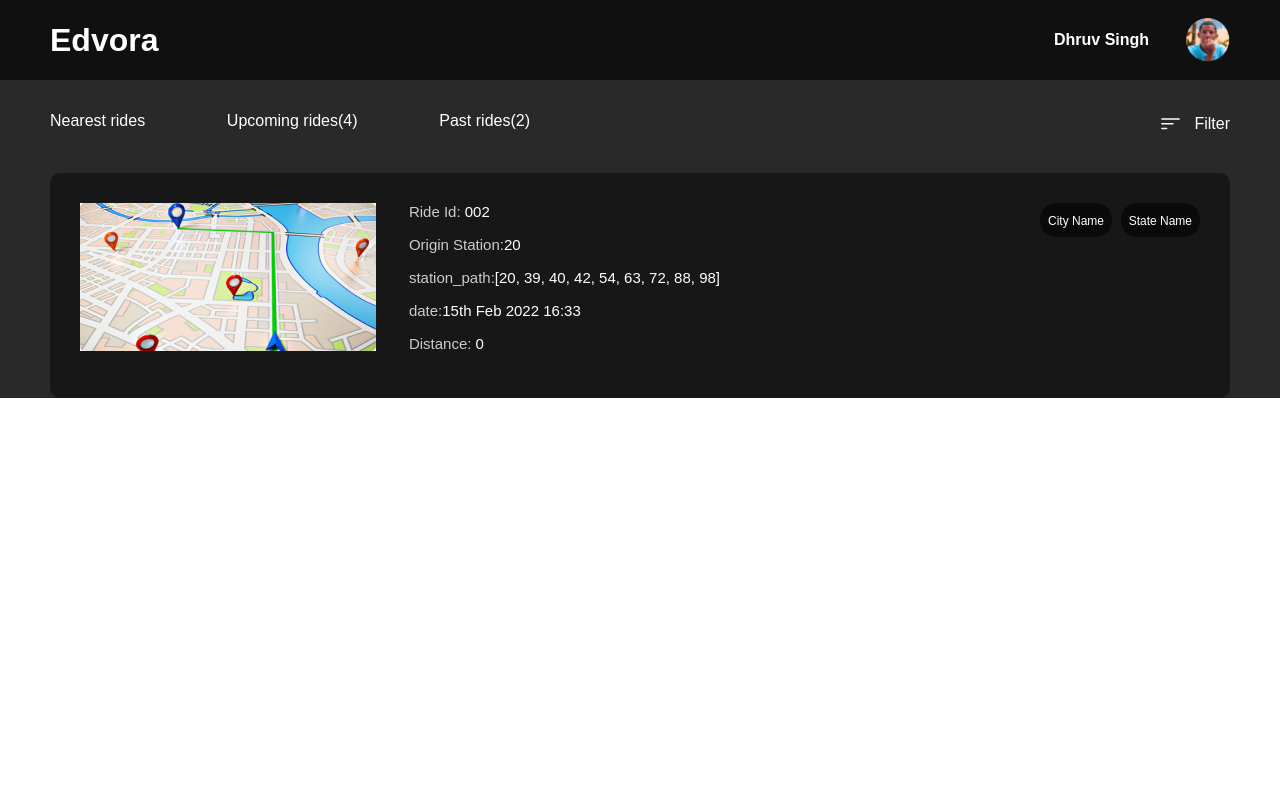
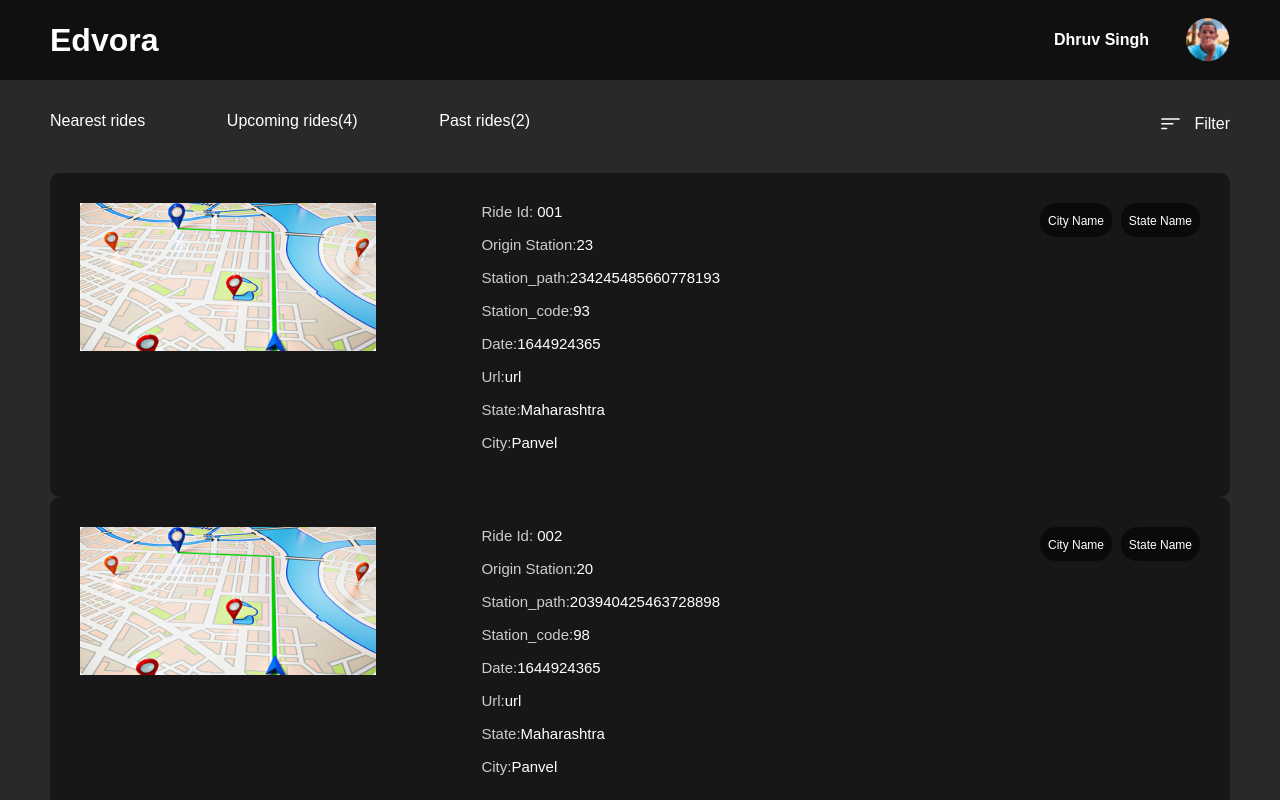
Before and after one commit to 5iveemmy/Rides, a Next.js app: page / in a window 1280 px wide. Shown: the top 800 px of the page. Built offline with nearby package versions, Linux system fonts and the light colour scheme.

Commit message:
map oject over details

```diff
--- /dev/null
+++ b/components/Map.js
@@ -0,0 +1,129 @@
+import Image from "next/image";
+import styled from "styled-components";
+
+//Styled
+
+const MapContainer = styled.div`
+  background: #171717;
+  border-radius: 10px;
+`;
+
+const MapWrap = styled.div`
+  padding: 30px;
+  display: flex;
+  justify-content: space-between;
+`;
+
+const ForImage = styled.div``;
+
+const OnLeft = styled.div`
+  display: flex;
+  justify-content: space-between;
+  width: 40rem;
+`;
+
+const OnRight = styled.div`
+  display: flex;
+  justify-content: space-between;
+  width: 10rem;
+`;
+
+const ForSpan = styled.div`
+  background-color: rgba(0, 0, 0, 0.56);
+  padding: 8px;
+  height: fit-content;
+  border-radius: 16px;
+  cursor: pointer;
+
+  &:hover {
+    background-color: rgba(0, 0, 0, 0.2);
+    transition: ease-in-out 0.5s;
+  }
+`;
+
+const Details = styled.p`
+  font-size: 15px;
+  padding-bottom: 1rem;
+`;
+
+const DitSpan = styled.span`
+  color: #d0cbcb;
+`;
+
+const Span = styled.span`
+  font-size: 12px;
+`;
+
+const Location = styled.div``;
+
+const Map = ({
+  id,
+  origin_station_code,
+  station_path,
+  destination_station_code,
+  date,
+  map_url,
+  state,
+  city,
+}) => {
+  return (
+    <MapContainer>
+      <MapWrap>
+        <OnLeft>
+          <ForImage>
+            <Image
+              src="/map.jpg"
+              width={296}
+              height={148}
+              alt="Map"
+              objectFit="fill"
+            />
+          </ForImage>
+          <Location>
+            <Details>
+              <DitSpan>Ride Id:</DitSpan> {id}
+            </Details>
+            <Details>
+              <DitSpan>Origin Station:</DitSpan>
+              {origin_station_code}
+            </Details>
+            <Details>
+              <DitSpan>Station_path:</DitSpan>
+              {station_path}
+            </Details>
+            <Details>
+              <DitSpan>Station_code:</DitSpan>
+              {destination_station_code}
+            </Details>
+            <Details>
+              <DitSpan>Date:</DitSpan>
+              {date}
+            </Details>
+            <Details>
+              <DitSpan>Url:</DitSpan>
+              {map_url}
+            </Details>
+            <Details>
+              <DitSpan>State:</DitSpan>
+              {state}
+            </Details>
+            <Details>
+              <DitSpan>City:</DitSpan>
+              {city}
+            </Details>
+          </Location>
+        </OnLeft>
+        <OnRight>
+          <ForSpan>
+            <Span>City Name</Span>
+          </ForSpan>
+          <ForSpan>
+            <Span>State Name</Span>
+          </ForSpan>
+        </OnRight>
+      </MapWrap>
+    </MapContainer>
+  );
+};
+
+export default Map;
--- a/components/Section.js
+++ b/components/Section.js
@@ -1,7 +1,7 @@
 import styled from "styled-components";
 import { Container } from "../style/global";
 import { BsFilterLeft } from "react-icons/bs";
-import Image from "next/image";
+import Map from "./Map";
 
 const SectWrap = styled.div`
   background: #292929;
@@ -42,70 +42,39 @@ const RightIcon = styled.div``;
 const RightText = styled.p`
   padding-bottom: 6px;
 `;
-const MapContainer = styled.div`
-  background: #171717;
-  border-radius: 10px;
-`;
 
-const MapWrap = styled.div`
-  padding: 30px;
-  display: flex;
-  justify-content: space-between;
-`;
-
-const ForImage = styled.div``;
-
-const OnLeft = styled.div`
-  display: flex;
-  justify-content: space-between;
-  width: 40rem;
-`;
-
-const OnRight = styled.div`
-  display: flex;
-  justify-content: space-between;
-  width: 10rem;
-`;
-
-const ForSpan = styled.div`
-  background-color: rgba(0, 0, 0, 0.56);
-  padding: 8px;
-  height: fit-content;
-  border-radius: 16px;
-  cursor: pointer;
-
-  &:hover {
-    background-color: rgba(0, 0, 0, 0.2);
-    transition: ease-in-out 0.5s;
-  }
-`;
-
-const Span = styled.span`
-  font-size: 12px;
-`;
-
-const Location = styled.div``;
-
-// const Ride = styled.p``;
-
-// const Origin = styled.p``;
-
-// const Path = styled.p``;
-
-// const Date = styled.p``;
-
-// const Url = styled.p``;
-
-// const City = styled.p``;
-
-const Details = styled.p`
-  font-size: 15px;
-  padding-bottom: 1rem;
-`;
-
-const DitSpan = styled.span`
-  color: #d0cbcb;
-`;
+const rides = [
+  {
+    id: "001",
+    origin_station_code: 23,
+    station_path: [23, 42, 45, 48, 56, 60, 77, 81, 93],
+    destination_station_code: 93,
+    date: 1644924365,
+    map_url: "url",
+    state: "Maharashtra",
+    city: "Panvel",
+  },
+  {
+    id: "002",
+    origin_station_code: 20,
+    station_path: [20, 39, 40, 42, 54, 63, 72, 88, 98],
+    destination_station_code: 98,
+    date: 1644924365,
+    map_url: "url",
+    state: "Maharashtra",
+    city: "Panvel",
+  },
+  {
+    id: "003",
+    origin_station_code: 13,
+    station_path: [13, 25, 41, 48, 59, 64, 75, 81, 91],
+    destination_station_code: 91,
+    date: 1644924365,
+    map_url: "url",
+    state: "Maharashtra",
+    city: "Panvel",
+  },
+];
 
 const Section = () => {
   return (
@@ -124,60 +93,30 @@ const Section = () => {
             <RightText>Filter</RightText>
           </Right>
         </Sect>
-        <MapContainer>
-          <MapWrap>
-            <OnLeft>
-              <ForImage>
-                <Image
-                  src="/map.jpg"
-                  width={296}
-                  height={148}
-                  alt="Map"
-                  objectFit="fill"
-                />
-              </ForImage>
-              <Location>
-                {/* <Ride>Ride Id : 002</Ride>
-                <Origin> Origin Station: 20</Origin>
-                <Path>station_path</Path>
-                <Date>Date: 164449243232</Date>
-                <Url>url</Url>
-                <City>Panvel</City> */}
-
-                <Details>
-                  <DitSpan>Ride Id:</DitSpan> 002
-                </Details>
-                <Details>
-                  <DitSpan>Origin Station:</DitSpan>20
-                </Details>
-                <Details>
-                  <DitSpan>station_path:</DitSpan>[20, 39, 40, 42, 54, 63, 72,
-                  88, 98]
-                </Details>
-                <Details>
-                  <DitSpan>date:</DitSpan>15th Feb 2022 16:33
-                </Details>
-                <Details>
-                  <DitSpan>Distance:</DitSpan> 0
-                </Details>
-                {/* <Details>
-                  <DitSpan>state:</DitSpan> Panvel
-                </Details>
-                <Details>
-                  <DitSpan>city:</DitSpan> Panvel
-                </Details> */}
-              </Location>
-            </OnLeft>
-            <OnRight>
-              <ForSpan>
-                <Span>City Name</Span>
-              </ForSpan>
-              <ForSpan>
-                <Span>State Name</Span>
-              </ForSpan>
-            </OnRight>
-          </MapWrap>
-        </MapContainer>
+        {rides.map(
+          ({
+            id,
+            origin_station_code,
+            station_path,
+            destination_station_code,
+            date,
+            map_url,
+            state,
+            city,
+          }) => (
+            // eslint-disable-next-line react/jsx-key
+            <Map
+              id={id}
+              origin_station_code={origin_station_code}
+              station_path={station_path}
+              destination_station_code={destination_station_code}
+              date={date}
+              map_url={map_url}
+              state={state}
+              city={city}
+            />
+          )
+        )}
       </Container>
     </SectWrap>
   );
```
